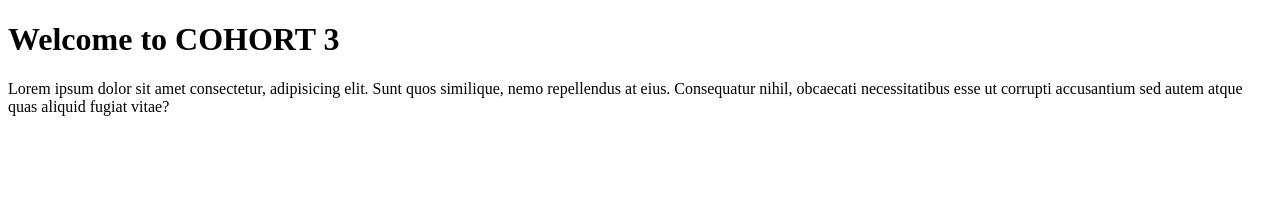
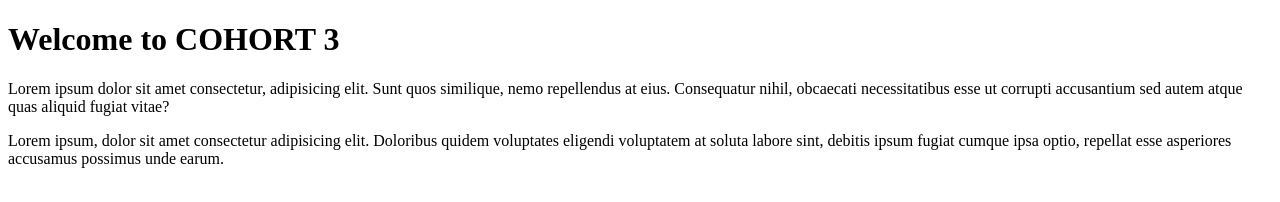
Before and after one commit to codetraildevs/cohort3, a plain HTML site: page index.html in a window 1280 px wide. Drawn offline with Linux system fonts and the light colour scheme.

```diff
--- a/index.html
+++ b/index.html
@@ -14,5 +14,6 @@
          Consequatur nihil, obcaecati necessitatibus esse
         ut corrupti accusantium sed autem atque quas aliquid fugiat vitae?</p>
 
+        <p>Lorem ipsum, dolor sit amet consectetur adipisicing elit. Doloribus quidem voluptates eligendi voluptatem at soluta labore sint, debitis ipsum fugiat cumque ipsa optio, repellat esse asperiores accusamus possimus unde earum.</p>
 </body>
 </html>
--- /dev/null
+++ b/style.css
@@ -0,0 +1,3 @@
+body{
+    background-color: #f0f;
+}
```
